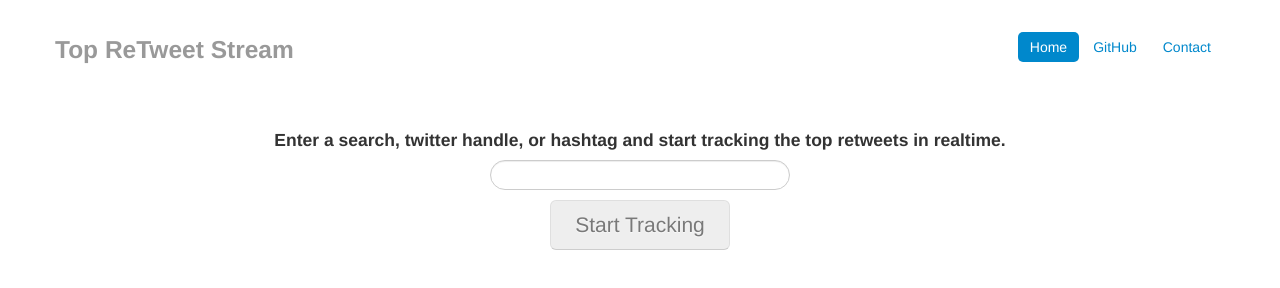
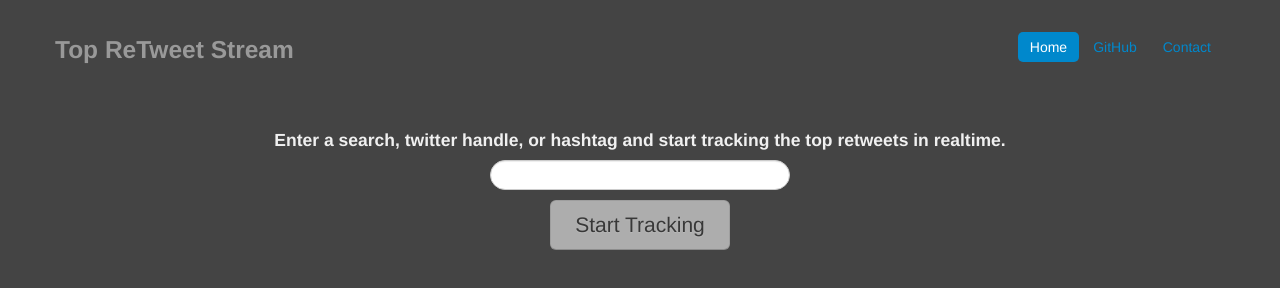
Before and after one commit to greenham/top-retweet-streamer, a website: page index.html in a window 1280 px wide. Drawn offline with nearby package versions, Linux system fonts and the light colour scheme; files that its build step writes are made by us from their sources; no server answers; files whose address does not match are found by name.

Commit message:
dark mode

```diff
--- a/assets/css/custom.css
+++ b/assets/css/custom.css
@@ -1,6 +1,8 @@
 body {
+    background-color: #444;
     padding-top: 20px;
     padding-bottom: 40px;
+    color: #f0f0f0;
 }
 
 /* Main marketing message and sign up button */
@@ -18,6 +20,7 @@ body {
 }
 
 div.media {
+    background-color: #222;
     width: 45%;
     height: 80px;
     float: left;
```
